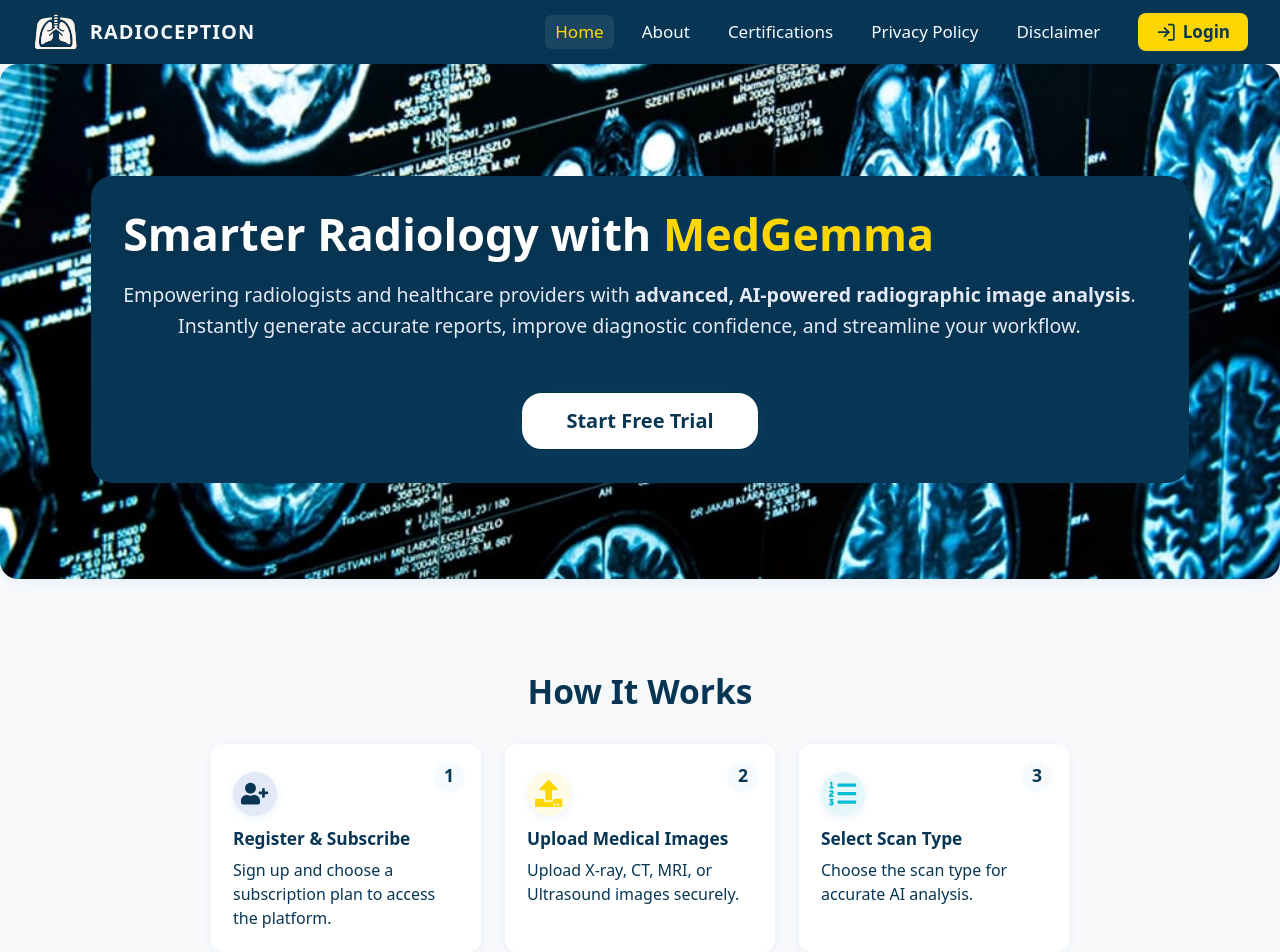
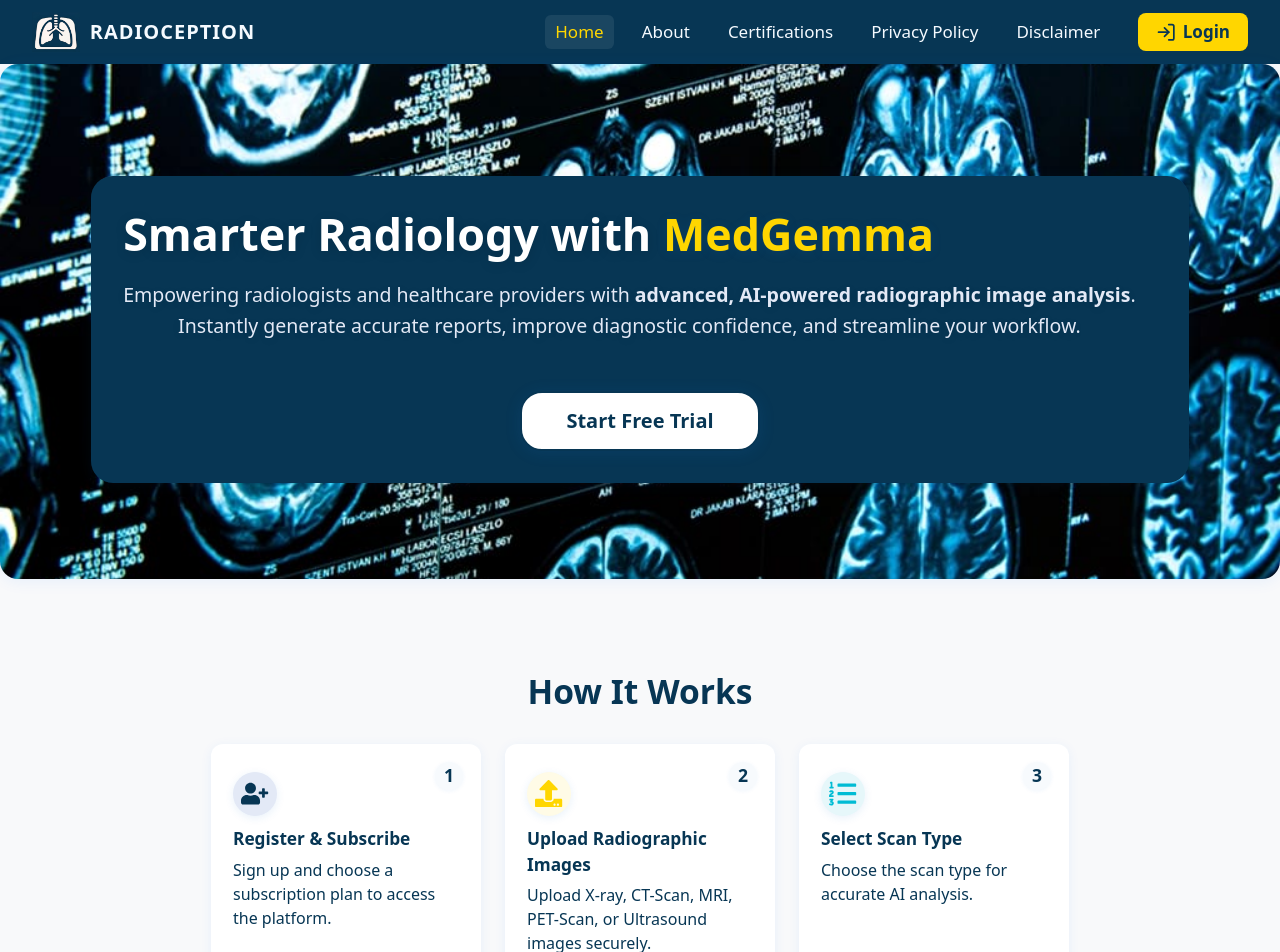
Before and after one commit to anas-developer01/radio-ception, a React (Create React App) app: page / in a window 1280 px wide. Shown: the top 952 px of the page. Built offline with nearby package versions, Linux system fonts and the light colour scheme.

Commit message:
Update content Home Page

```diff
--- a/src/pages/Home.js
+++ b/src/pages/Home.js
@@ -36,8 +36,8 @@
         <div className="home-card improved-how-card">
           <span className="home-card-icon"><FaUpload /></span>
           <span className="home-card-num">2</span>
-          <b>Upload Medical Images</b>
-          <p>Upload X-ray, CT, MRI, or Ultrasound images securely.</p>
+          <b>Upload Radiographic Images</b>
+          <p>Upload X-ray, CT-Scan, MRI, PET-Scan, or Ultrasound images securely.</p>
         </div>
         <div className="home-card improved-how-card">
           <span className="home-card-icon"><FaListOl /></span>
```
